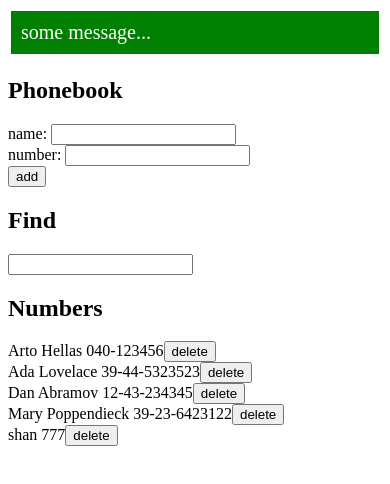
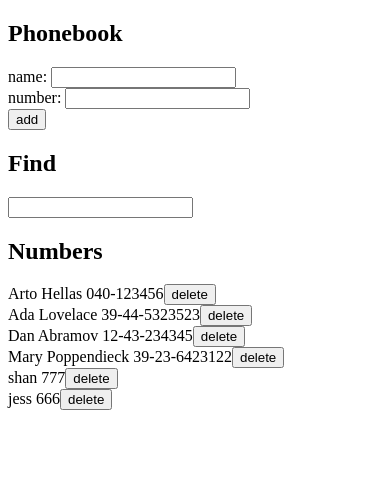
Before and after one commit to jesslourenco/fullstackopen, a React (Create React App) app in the folder part2/phonebook/: page / in a window 390 px wide. Shown: the top 484 px of the page. Built offline with nearby package versions, Linux system fonts and the light colour scheme; data requests are answered from the project's data file.

Commit message:
phonebook step 11 fix to initial message state

```diff
--- a/part2/phonebook/db.json
+++ b/part2/phonebook/db.json
@@ -24,6 +24,11 @@
       "name": "shan",
       "number": "777",
       "id": 5
+    },
+    {
+      "name": "jess",
+      "number": "666",
+      "id": 6
     }
   ]
 }
--- a/part2/phonebook/src/App.js
+++ b/part2/phonebook/src/App.js
@@ -10,7 +10,7 @@ const App = () => {
   const [newName, setNewName] = useState('')
   const [newNum, setNewNum] = useState('')
   const [filter, setFilter] = useState()
-  const [message, setMessage] = useState('some message...')
+  const [message, setMessage] = useState(null)
 
   useEffect(() => {
       phonebook
```
